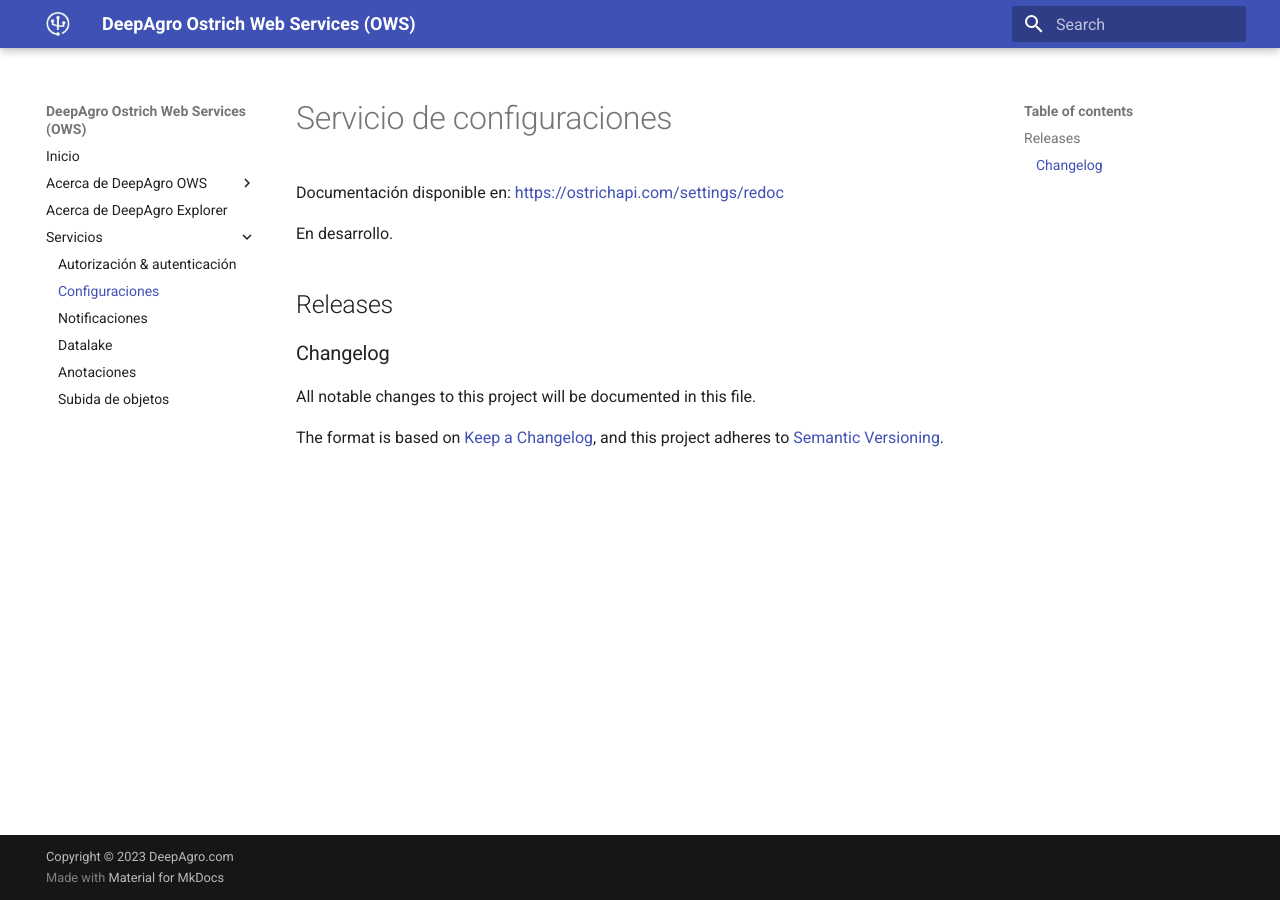
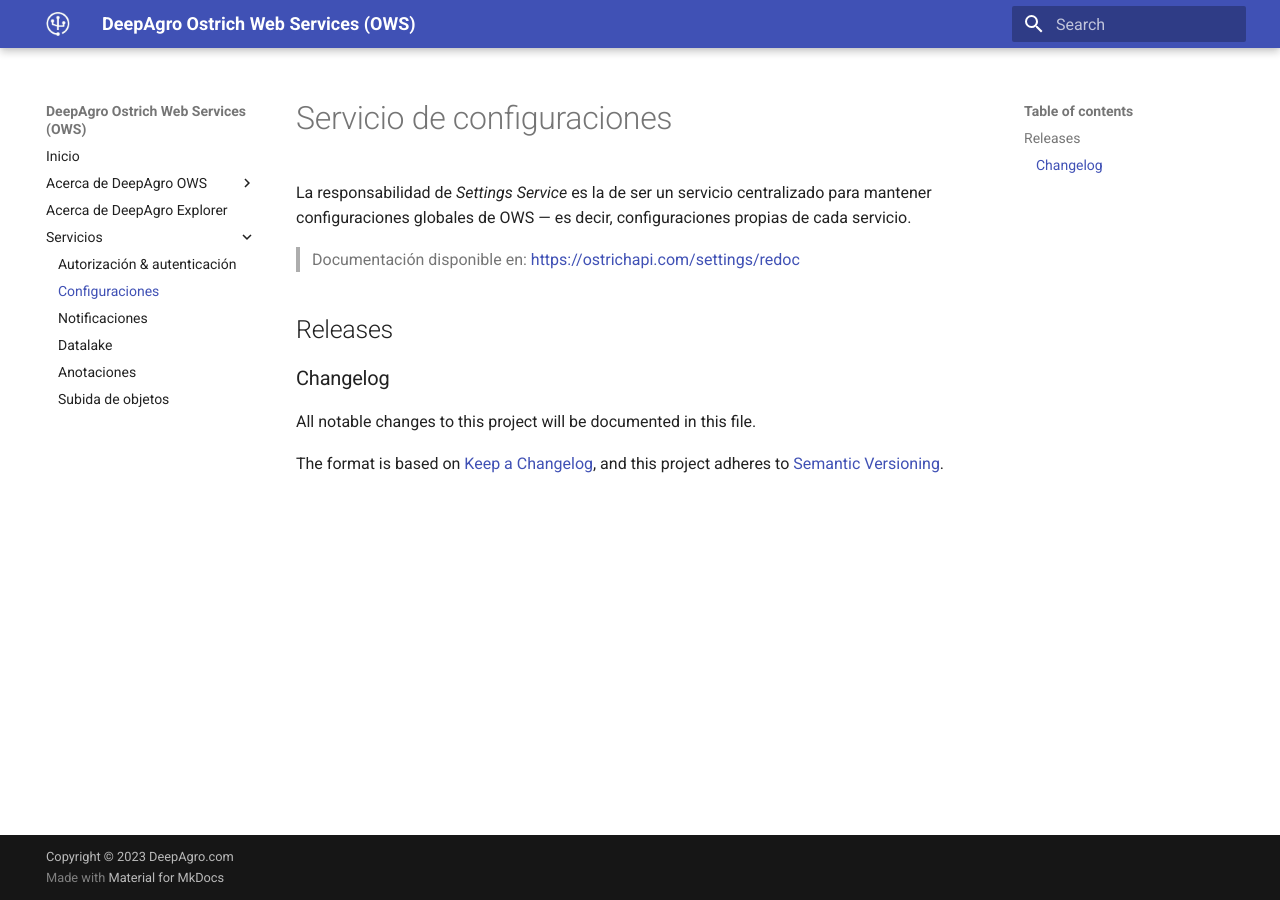
Before and after one commit to deepagro/ows_docs, an MkDocs documentation site: the page built from docs/services/settings.md, in a window 1280 px wide. Built offline with MkDocs 1.6.1 and Material for MkDocs 9.7.7, drawn with Linux system fonts in a browser that asks for light colours.

Commit message:
WIP: Add notes about Settings Service

```diff
--- a/docs/services/settings.md
+++ b/docs/services/settings.md
@@ -1,8 +1,8 @@
 # Servicio de configuraciones
 
-Documentación disponible en: [https://ostrichapi.com/settings/redoc](https://ostrichapi.com/settings/redoc)
+La responsabilidad de *Settings Service* es la de ser un servicio centralizado para mantener configuraciones globales de OWS — es decir, configuraciones propias de cada servicio.
 
-En desarrollo.
+> Documentación disponible en: [https://ostrichapi.com/settings/redoc](https://ostrichapi.com/settings/redoc)
 
 ## Releases
 
```
